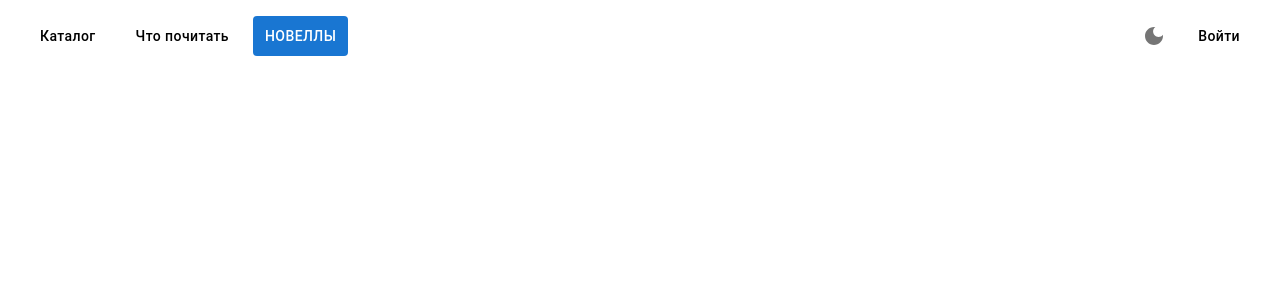
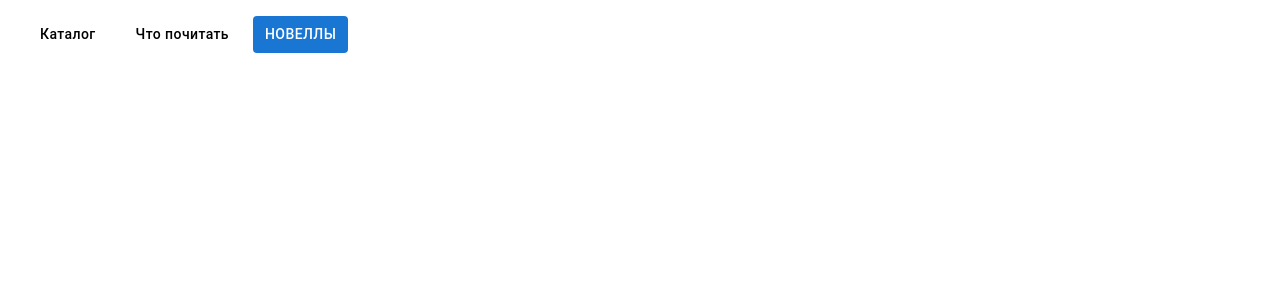
Before and after one commit to ShibouDev/remanga_redux, a React (Create React App) app: page / in a window 1280 px wide. Shown: the top 300 px of the page. Built offline with nearby package versions, Linux system fonts and the light colour scheme.

Commit message:
add breakpoints

```diff
--- a/package.json
+++ b/package.json
@@ -15,6 +15,7 @@
     "react-device-detect": "^2.2.2",
     "react-dom": "^18.2.0",
     "react-redux": "^8.0.2",
+    "react-responsive": "^9.0.0-beta.10",
     "react-scripts": "5.0.1",
     "styled-components": "^5.3.5",
     "web-vitals": "^2.1.4",
--- /dev/null
+++ b/src/components/Core/Breakpoints/Breakpoints.jsx
@@ -0,0 +1,5 @@
+const isDesktop =  '1224'
+const isTablet =  '1224'
+const isMobile = '786'
+
+export {isDesktop, isTablet, isMobile}
--- a/src/components/Header/Header.jsx
+++ b/src/components/Header/Header.jsx
@@ -1,13 +1,20 @@
+import { useState,useEffect } from 'react';
 import { useSelector, useDispatch } from 'react-redux';
 import { ThemeProvider } from '@mui/material/styles';
 import {FormGroup, Paper, IconButton, Stack, Container} from "@mui/material"
-import { BrowserView, MobileView, isBrowser, isMobile } from 'react-device-detect';
 import DarkModeIcon from '@mui/icons-material/DarkMode';
 import FlareIcon from '@mui/icons-material/Flare';
 import { darkTheme, lightTheme } from '../theme/theme';
 import { toggleTheme } from '../theme/themeSlice';
 import {ButtonPrimary, ButtonBlue} from "../Button/Button"
+import {isDesktop, isTablet, isMobile} from "../Core/Breakpoints/Breakpoints"
 export const Header = () => {
+const [w, setW] = useState(window.innerWidth)
+useEffect(() => {
+  window.addEventListener('resize', () => {
+  setW(window.innerWidth)
+  })
+}, [])
 const theme = useSelector((state) => state.theme);
 const dispatch = useDispatch();
 const ToggleSwitch  = () => {
@@ -45,17 +52,18 @@ const ToggleSwitch  = () => {
             display: 'flex',
             justifyContent: 'space-between',
           }}>
-            {BrowserView ?
-            <><Stack direction="row" spacing={1}>
+            {w >= isDesktop ?
+            <Stack direction="row" spacing={1}>
             <ButtonPrimary text="Каталог" />
             <ButtonPrimary text="Что почитать" />
             <ButtonBlue text="Новеллы"></ButtonBlue>
           </Stack>
+           :
            <Stack direction="row" spacing={1}>
                   <ToggleSwitch />
                   <ButtonPrimary text="Войти" />
-                </Stack></> : <ButtonPrimary text="Войти" />}
-
+                </Stack>
+           }
                 </Container>
 
          </Paper>
```
Also changed, not shown: 1 other file (tests, documents, lock files or other folders). Lines whose indentation alone changed are shown as unchanged.
